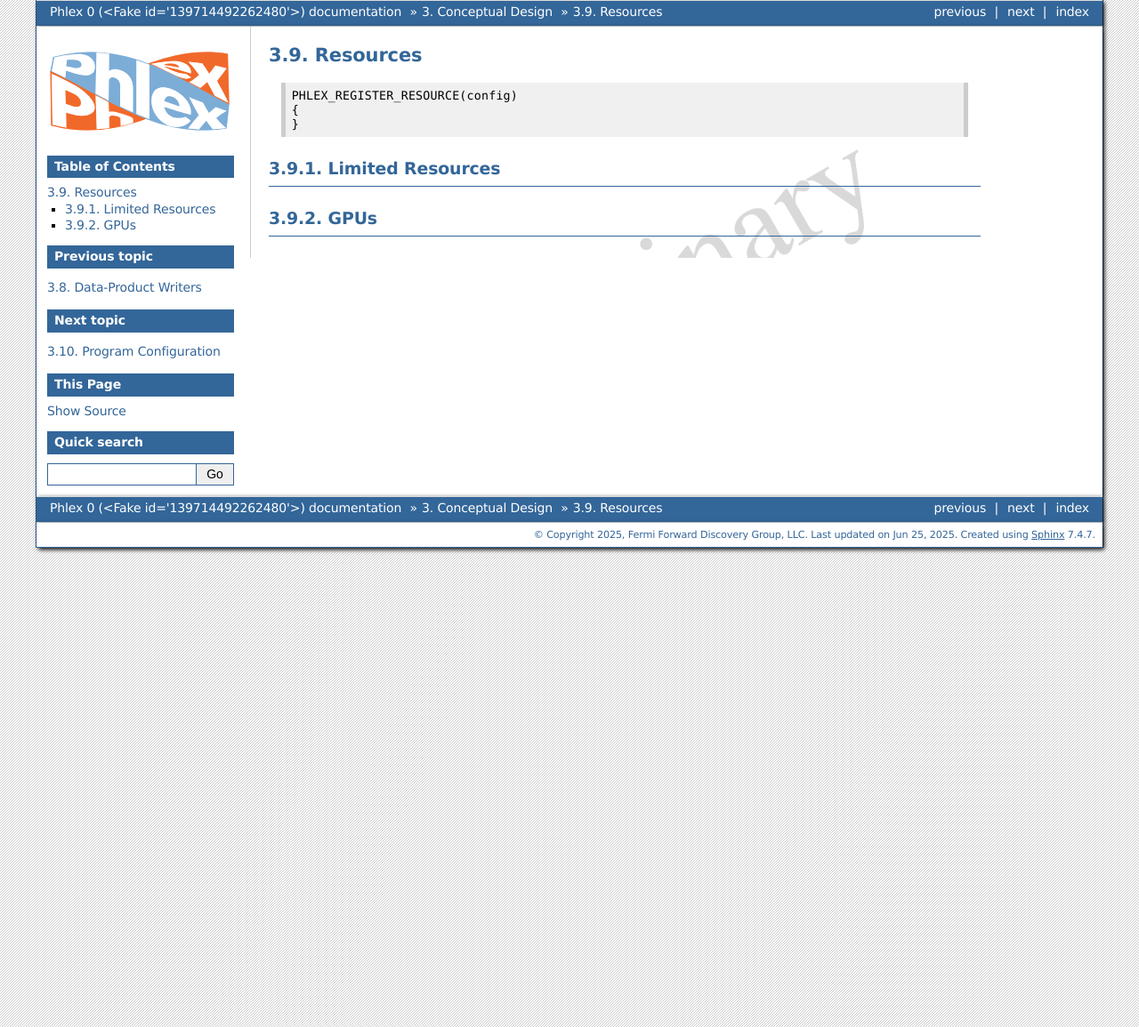
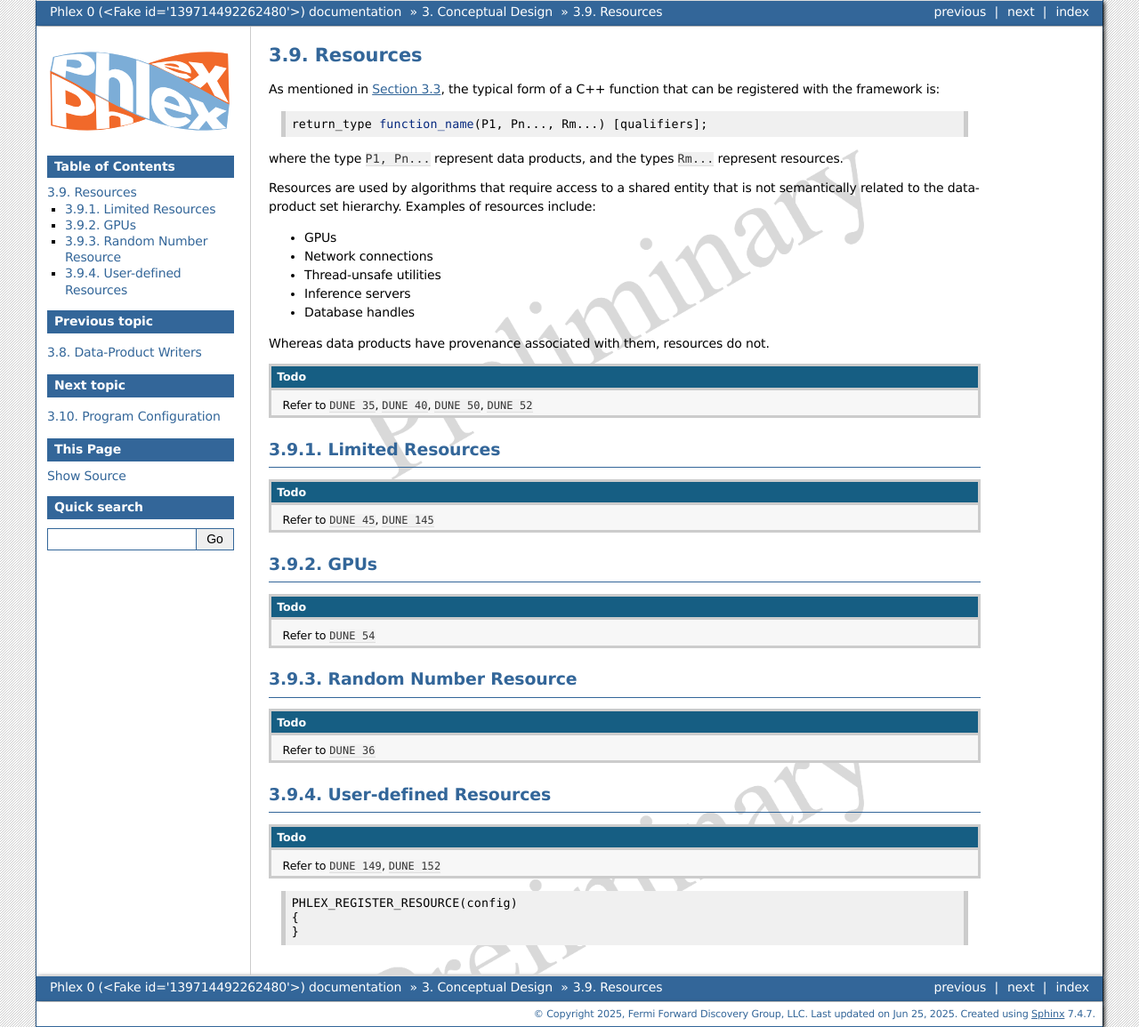
Before and after one commit to Framework-R-D/phlex-design, a Sphinx documentation site: the page built from doc/ch_conceptual_design/resources.rst, in a window 1280 px wide. Shown: the whole page at 89% size. Built offline with Sphinx 7.4.7, drawn with Linux system fonts in a browser that asks for light colours; cross-references to code outside the pages are shown as plain code.

Commit message:
Placeholder references for remaining conceptual requirements

```diff
--- a/doc/ch_conceptual_design/data_organization.rst
+++ b/doc/ch_conceptual_design/data_organization.rst
@@ -55,7 +55,7 @@
 Data Categories, Families, and Data-Product Sets
 ------------------------------------------------
 
-Data products are organized into user-defined datasets, families, and hierarchies, supporting varying levels of granularity (e.g., tracks, raw data, calibration outputs) :need:`DUNE 86` :need:`DUNE 87` :need:`DUNE 88`.
+As illustrated in :numref:`data-organization`, data products are organized into user-defined data-product sets, families, and hierarchies, supporting varying levels of granularity (e.g., tracks, raw data, calibration outputs) :need:`DUNE 86` :need:`DUNE 87` :need:`DUNE 88`.
 They can be unfolded into finer-grained units, enabling detailed analysis or reprocessing at different scales :need:`DUNE 43`.
 This provides the ability to process data too large to fit into memory at one time :need:`DUNE 25`.
 
--- a/doc/ch_conceptual_design/providers.rst
+++ b/doc/ch_conceptual_design/providers.rst
@@ -1,5 +1,9 @@
 Data-Product Providers
 ======================
+
+.. todo::
+
+   Refer to :need:`DUNE 73`, :need:`DUNE 76`
 
 .. code:: c++
 
--- a/doc/ch_conceptual_design/resources.rst
+++ b/doc/ch_conceptual_design/resources.rst
@@ -1,14 +1,59 @@
 Resources
 =========
+
+As mentioned in :numref:`ch_conceptual_design/algorithms:Algorithms`, the typical form of a C++ function that can be registered with the framework is:
+
+.. code:: c++
+
+   return_type function_name(P1, Pn..., Rm...) [qualifiers];
+
+where the type :cpp:`P1, Pn...` represent data products, and the types :cpp:`Rm...` represent resources.
+
+Resources are used by algorithms that require access to a shared entity that is not semantically related to the data-product set hierarchy.
+Examples of resources include:
+
+- GPUs
+- Network connections
+- Thread-unsafe utilities
+- Inference servers
+- Database handles
+
+Whereas data products have provenance associated with them, resources do not.
+
+.. todo::
+
+   Refer to :need:`DUNE 35`, :need:`DUNE 40`, :need:`DUNE 50`, :need:`DUNE 52`
+
+Limited Resources
+-----------------
+
+.. todo::
+
+   Refer to :need:`DUNE 45`, :need:`DUNE 145`
+
+GPUs
+----
+
+.. todo::
+
+   Refer to :need:`DUNE 54`
+
+Random Number Resource
+----------------------
+
+.. todo::
+
+   Refer to :need:`DUNE 36`
+
+User-defined Resources
+----------------------
+
+.. todo::
+
+   Refer to :need:`DUNE 149`, :need:`DUNE 152`
 
 .. code:: c++
 
    PHLEX_REGISTER_RESOURCE(config)
    {
    }
-
-Limited Resources
------------------
-
-GPUs
-----
--- a/doc/ch_conceptual_design/writers.rst
+++ b/doc/ch_conceptual_design/writers.rst
@@ -1,5 +1,9 @@
 Data-Product Writers
 ====================
+
+.. todo::
+
+   Refer to :need:`DUNE 17`, :need:`DUNE 19`, :need:`DUNE 28`, :need:`DUNE 73`
 
 .. code:: c++
 
```
Also changed, not shown: doc/appendices/requirements.rst (+43 -1 lines), doc/ch_conceptual_design/registration.rst (+23 -0 lines).
